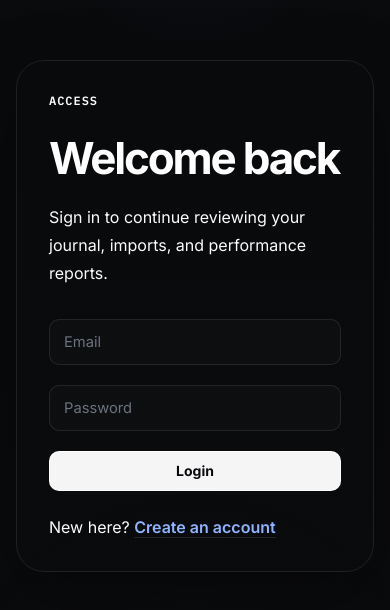
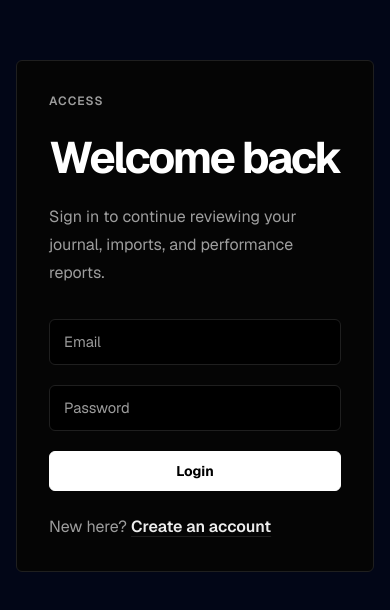
Before and after one commit to sim-haupt/Trader, a React (Vite) app in the folder frontend/: page /login in a window 390 px wide. Shown: the part 106-716 px from the top of the page. Built offline with nearby package versions, Linux system fonts and the light colour scheme; no server answers.

Commit message:
redesign

```diff
--- a/frontend/src/components/ui/EmptyState.jsx
+++ b/frontend/src/components/ui/EmptyState.jsx
@@ -1,11 +1,11 @@
 function EmptyState({ title, description }) {
   return (
     <div className="ui-panel border-dashed px-6 py-14 text-center">
-      <div className="mx-auto flex h-16 w-16 items-center justify-center rounded-[18px] border border-[var(--line)] bg-white/[0.025] shadow-[inset_0_1px_0_rgba(255,255,255,0.02)]">
-        <div className="h-3 w-3 rounded-full bg-[var(--accent)] shadow-[0_0_0_6px_rgba(124,156,255,0.12)]" />
+      <div className="mx-auto flex h-16 w-16 items-center justify-center rounded-[6px] border border-[var(--line)] bg-black">
+        <div className="h-3 w-3 rounded-[6px] bg-[var(--text)]" />
       </div>
       <h3 className="mt-6 text-[1.8rem] font-semibold tracking-[-0.05em] text-white">{title}</h3>
-      <p className="mx-auto mt-3 max-w-xl text-base leading-7 text-white/54">{description}</p>
+      <p className="mx-auto mt-3 max-w-xl text-base leading-7 text-[var(--text-muted)]">{description}</p>
     </div>
   );
 }
--- a/frontend/src/index.css
+++ b/frontend/src/index.css
@@ -1,4 +1,4 @@
-@import url("https://fonts.googleapis.com/css2?family=IBM+Plex+Mono:wght@400;500;600&family=Inter:wght@400;500;600;700;800&display=swap");
+@import url("https://fonts.googleapis.com/css2?family=Geist:wght@400;500;600;700;800&display=swap");
 
 @tailwind base;
 @tailwind components;
@@ -7,38 +7,38 @@
 :root,
 body,
 body[data-theme="dark"] {
-  --bg-canvas: #0a0b0d;
-  --bg-elevated: #0f1012;
-  --surface-1: rgba(13, 15, 18, 0.98);
-  --surface-2: rgba(16, 18, 22, 0.985);
-  --surface-3: rgba(255, 255, 255, 0.03);
-  --surface-soft: rgba(255, 255, 255, 0.018);
-  --line: rgba(255, 255, 255, 0.09);
-  --line-strong: rgba(255, 255, 255, 0.14);
-  --line-soft: rgba(255, 255, 255, 0.04);
-  --text: #fcfcfd;
-  --text-soft: #e4e4e7;
-  --text-muted: #a1a1aa;
-  --text-dim: #6b7280;
-  --accent: #5b8cff;
-  --accent-strong: #90b4ff;
-  --accent-soft: rgba(91, 140, 255, 0.14);
+  --bg-canvas: #000000;
+  --bg-elevated: #000000;
+  --surface-1: #000000;
+  --surface-2: #050505;
+  --surface-3: #0b0b0b;
+  --surface-soft: #0c0c0c;
+  --line: rgb(31, 31, 31);
+  --line-strong: rgb(31, 31, 31);
+  --line-soft: rgb(31, 31, 31);
+  --text: #ededed;
+  --text-soft: #ededed;
+  --text-muted: #ffffff9c;
+  --text-dim: #ffffff9c;
+  --accent: #ededed;
+  --accent-strong: #ededed;
+  --accent-soft: #1f1f1f;
   --success: #5ac58b;
-  --success-soft: rgba(90, 197, 139, 0.14);
+  --success-soft: rgba(90, 197, 139, 0.12);
   --danger: #ef6b73;
-  --danger-soft: rgba(239, 107, 115, 0.14);
+  --danger-soft: rgba(239, 107, 115, 0.12);
   --warning: #d7b15f;
-  --warning-soft: rgba(215, 177, 95, 0.14);
-  --info: #84b7ff;
-  --info-soft: rgba(132, 183, 255, 0.14);
-  --popover: rgba(14, 16, 20, 0.985);
-  --shadow-lg: 0 18px 54px rgba(0, 0, 0, 0.26);
-  --shadow-md: 0 10px 30px rgba(0, 0, 0, 0.2);
-  --shadow-sm: 0 4px 16px rgba(0, 0, 0, 0.12);
-  --radius-xl: 16px;
-  --radius-lg: 14px;
-  --radius-md: 12px;
-  --radius-sm: 10px;
+  --warning-soft: rgba(215, 177, 95, 0.12);
+  --info: #ededed;
+  --info-soft: rgba(255, 255, 255, 0.12);
+  --popover: #050505;
+  --shadow-lg: none;
+  --shadow-md: none;
+  --shadow-sm: none;
+  --radius-xl: 6px;
+  --radius-lg: 6px;
+  --radius-md: 6px;
+  --radius-sm: 6px;
 }
 
 *,
@@ -60,10 +60,8 @@ body {
 }
 
 body {
-  font-family: "Inter", sans-serif;
-  background:
-    radial-gradient(circle at top center, rgba(91, 140, 255, 0.045), transparent 18%),
-    linear-gradient(180deg, #0a0b0d 0%, #090a0c 22%, var(--bg-canvas) 100%);
+  font-family: "Geist", sans-serif;
+  background: var(--bg-canvas);
   color: var(--text);
   -webkit-font-smoothing: antialiased;
   text-rendering: optimizeLegibility;
@@ -74,20 +72,11 @@ body {
 }
 
 body::before {
-  content: "";
-  position: fixed;
-  inset: 0;
-  pointer-events: none;
-  background: linear-gradient(180deg, rgba(255, 255, 255, 0.02), transparent 14%);
-  opacity: 1;
+  content: none;
 }
 
 body::after {
-  content: "";
-  position: fixed;
-  inset: 0;
-  pointer-events: none;
-  background: radial-gradient(circle at center bottom, rgba(255, 255, 255, 0.012), transparent 34%);
+  content: none;
 }
 
 h1,
@@ -132,8 +121,8 @@ button:disabled {
 }
 
 ::selection {
-  background: rgba(103, 168, 255, 0.22);
-  color: var(--text);
+  background: #1f1f1f;
+  color: #ededed;
 }
 
 *::-webkit-scrollbar {
@@ -142,24 +131,24 @@ button:disabled {
 }
 
 *::-webkit-scrollbar-track {
-  background: rgba(255, 255, 255, 0.03);
+  background: #000000;
 }
 
 *::-webkit-scrollbar-thumb {
-  background: rgba(255, 255, 255, 0.14);
+  background: rgb(31, 31, 31);
   border: 2px solid transparent;
-  border-radius: 999px;
+  border-radius: 6px;
   background-clip: padding-box;
 }
 
 *::-webkit-scrollbar-thumb:hover {
-  background: rgba(255, 255, 255, 0.22);
+  background: rgb(45, 45, 45);
   background-clip: padding-box;
 }
 
 :focus-visible {
   outline: 0;
-  box-shadow: 0 0 0 3px rgba(124, 156, 255, 0.18);
+  box-shadow: 0 0 0 1px #ededed;
 }
 
 @layer components {
@@ -183,8 +172,8 @@ button:disabled {
     top: 0;
     z-index: 60;
     border-bottom: 1px solid var(--line);
-    background: rgba(10, 11, 13, 0.96);
-    backdrop-filter: blur(16px);
+    background: rgba(0, 0, 0, 0.96);
+    backdrop-filter: blur(10px);
     box-shadow: none;
     padding: 18px 28px;
   }
@@ -193,12 +182,12 @@ button:disabled {
     border: 1px solid var(--line);
     border-radius: var(--radius-lg);
     background: var(--surface-1);
-    box-shadow: inset 0 1px 0 rgba(255, 255, 255, 0.015);
-    backdrop-filter: blur(8px);
+    box-shadow: none;
+    backdrop-filter: none;
   }
 
   .ui-title {
-    font-family: "IBM Plex Mono", monospace;
+    font-family: "Geist", sans-serif;
     font-weight: 600;
     letter-spacing: 0.08em;
     text-transform: uppercase;
@@ -216,7 +205,7 @@ button:disabled {
     min-height: 44px;
     border: 1px solid var(--line);
     border-radius: var(--radius-sm);
-    background: rgba(255, 255, 255, 0.018);
+    background: #000000;
     color: var(--text);
     padding: 11px 14px;
     font-size: 0.92rem;
@@ -232,14 +221,14 @@ button:disabled {
   }
 
   .ui-input:hover {
-    border-color: rgba(255, 255, 255, 0.14);
-    background: rgba(255, 255, 255, 0.024);
+    border-color: var(--line);
+    background: #050505;
   }
 
   .ui-input:focus {
-    border-color: rgba(124, 156, 255, 0.52);
-    background: rgba(255, 255, 255, 0.03);
-    box-shadow: 0 0 0 3px rgba(124, 156, 255, 0.12);
+    border-color: var(--line);
+    background: #050505;
+    box-shadow: 0 0 0 1px #ededed;
   }
 
   .ui-button,
@@ -250,7 +239,7 @@ button:disabled {
     align-items: center;
     justify-content: center;
     gap: 8px;
-    border-radius: 10px;
+    border-radius: var(--radius-sm);
     border: 1px solid var(--line);
     transition:
       border-color 120ms ease,
@@ -269,8 +258,8 @@ button:disabled {
   }
 
   .ui-button {
-    background: rgba(255, 255, 255, 0.018);
-    color: var(--text-soft);
+    background: #000000;
+    color: #ededed;
     padding: 9px 13px;
     font-size: 0.86rem;
     font-weight: 600;
@@ -278,13 +267,13 @@ button:disabled {
   }
 
   .ui-button:hover {
-    background: rgba(255, 255, 255, 0.03);
+    background: #1f1f1f;
   }
 
   .ui-button-solid {
-    background: rgba(255, 255, 255, 0.96);
-    border-color: rgba(255, 255, 255, 0.96);
-    color: #090a0d;
+    background: #ffffff;
+    border-color: #ffffff;
+    color: #000000;
     padding: 9px 13px;
     font-size: 0.86rem;
     font-weight: 700;
@@ -292,20 +281,25 @@ button:disabled {
   }
 
   .ui-button-solid:hover {
-    background: #ffffff;
+    background: #ededed;
+    border-color: #ededed;
   }
 
   .ui-button-danger {
-    background: rgba(239, 107, 115, 0.08);
-    border-color: rgba(239, 107, 115, 0.16);
+    background: #000000;
+    border-color: var(--line);
     color: var(--danger);
     padding: 9px 13px;
     font-size: 0.86rem;
     font-weight: 700;
   }
 
+  .ui-button-danger:hover {
+    background: #1f1f1f;
+  }
+
   .ui-chip {
-    background: rgba(255, 255, 255, 0.022);
+    background: #000000;
     color: var(--text-muted);
     padding: 6px 10px;
     font-size: 0.74rem;
@@ -315,12 +309,12 @@ button:disabled {
   .ui-notice {
     border: 1px solid var(--line-strong);
     border-radius: var(--radius-md);
-    background: linear-gradient(180deg, rgba(255, 255, 255, 0.03), rgba(255, 255, 255, 0.012));
+    background: #050505;
     color: var(--text);
     padding: 14px 16px;
     font-size: 0.93rem;
     line-height: 1.6;
-    box-shadow: inset 0 1px 0 rgba(255, 255, 255, 0.02);
+    box-shadow: none;
   }
 
   .ui-table-shell {
@@ -334,13 +328,13 @@ button:disabled {
   .ui-surface-subtle {
     border: 1px solid var(--line);
     border-radius: var(--radius-md);
-    background: rgba(255, 255, 255, 0.025);
+    background: #050505;
   }
 
   .ui-metric-tile {
     border: 1px solid var(--line);
     border-radius: var(--radius-md);
-    background: rgba(255,255,255,0.016);
+    background: #050505;
     padding: 16px;
   }
 
@@ -349,7 +343,7 @@ button:disabled {
     border-radius: var(--radius-lg);
     background: var(--popover);
     box-shadow: var(--shadow-lg);
-    backdrop-filter: blur(18px);
+    backdrop-filter: none;
   }
 
   .ui-segment {
@@ -359,13 +353,13 @@ button:disabled {
     padding: 4px;
     border: 1px solid var(--line);
     border-radius: var(--radius-sm);
-    background: rgba(255, 255, 255, 0.016);
+    background: #000000;
   }
 
   .ui-segment button {
     border: 0;
     background: transparent;
-    border-radius: 10px;
+    border-radius: var(--radius-sm);
     padding: 8px 12px;
     font-size: 0.78rem;
     font-weight: 600;
@@ -374,14 +368,14 @@ button:disabled {
   }
 
   .ui-segment button:hover {
-    background: rgba(255, 255, 255, 0.035);
+    background: #1f1f1f;
     color: var(--text);
   }
 
   .ui-segment button[data-active="true"] {
-    background: rgba(255, 255, 255, 0.06);
+    background: #1f1f1f;
     color: var(--text);
-    box-shadow: inset 0 0 0 1px rgba(255, 255, 255, 0.08);
+    box-shadow: inset 0 0 0 1px var(--line);
   }
 
   .ui-link {
@@ -390,12 +384,12 @@ button:disabled {
   }
 
   .ui-link:hover {
-    color: #c8d7ff;
+    color: #ffffff;
   }
 
   .ui-sidebar {
     border-right: 1px solid var(--line);
-    background: rgba(5, 6, 8, 0.96);
+    background: #000000;
   }
 
   .ui-sidebar-nav {
@@ -410,7 +404,7 @@ button:disabled {
     gap: 10px;
     min-height: 40px;
     border: 1px solid transparent;
-    border-radius: 10px;
+    border-radius: var(--radius-sm);
     padding: 0 12px;
     color: var(--text-muted);
     font-size: 0.92rem;
@@ -419,19 +413,19 @@ button:disabled {
   }
 
   .ui-sidebar-link:hover {
-    background: rgba(255, 255, 255, 0.03);
+    background: #1f1f1f;
     color: var(--text);
   }
 
   .ui-sidebar-link[data-active="true"] {
     border-color: var(--line);
-    background: rgba(255, 255, 255, 0.06);
+    background: #1f1f1f;
     color: var(--text);
   }
 
   .ui-content {
     min-width: 0;
-    background: rgba(8, 9, 11, 0.72);
+    background: #000000;
   }
 
   .ui-content-body {
--- a/frontend/src/pages/LoginPage.jsx
+++ b/frontend/src/pages/LoginPage.jsx
@@ -31,33 +31,33 @@ function LoginPage() {
 
   return (
     <div className="flex min-h-screen items-center justify-center px-4 py-10">
-      <div className="grid w-full max-w-6xl overflow-hidden rounded-[28px] border border-[var(--line)] bg-[linear-gradient(180deg,rgba(255,255,255,0.02),rgba(255,255,255,0.006)),var(--surface-2)] shadow-[0_24px_72px_rgba(0,0,0,0.3)] lg:grid-cols-[1.15fr_0.85fr]">
-        <section className="hidden border-r border-[var(--line)] bg-[radial-gradient(circle_at_top_left,rgba(124,156,255,0.12),transparent_24%),linear-gradient(180deg,rgba(255,255,255,0.018),transparent)] p-12 lg:block">
-          <p className="ui-title text-xs text-white/38">Trading analytics workspace</p>
+      <div className="grid w-full max-w-6xl overflow-hidden rounded-[6px] border border-[var(--line)] bg-[var(--surface-2)] lg:grid-cols-[1.15fr_0.85fr]">
+        <section className="hidden border-r border-[var(--line)] bg-[#050505] p-12 lg:block">
+          <p className="ui-title text-xs text-[var(--text-muted)]">Trading analytics workspace</p>
           <h1 className="mt-8 max-w-lg text-5xl font-bold leading-[0.98] tracking-[-0.055em] text-white">
             A quieter, sharper way to review every trading decision.
           </h1>
-          <p className="mt-6 max-w-xl text-lg leading-8 text-white/64">
+          <p className="mt-6 max-w-xl text-lg leading-8 text-[var(--text-muted)]">
             Built for structured review, dense data, and calm execution analysis without the noise of a typical retail trading UI.
           </p>
           <div className="mt-10 grid gap-4 md:grid-cols-2">
             <div className="ui-metric-tile">
-              <p className="ui-title text-[10px] text-white/36">Trade Review</p>
+              <p className="ui-title text-[10px] text-[var(--text-muted)]">Trade Review</p>
               <p className="mt-3 text-2xl font-semibold tracking-[-0.03em] text-white">Execution Replay</p>
-              <p className="mt-2 text-sm leading-6 text-white/54">Click into trades and inspect fills, notes, tags, and context in one place.</p>
+              <p className="mt-2 text-sm leading-6 text-[var(--text-muted)]">Click into trades and inspect fills, notes, tags, and context in one place.</p>
             </div>
             <div className="ui-metric-tile">
-              <p className="ui-title text-[10px] text-white/36">Performance</p>
+              <p className="ui-title text-[10px] text-[var(--text-muted)]">Performance</p>
               <p className="mt-3 text-2xl font-semibold tracking-[-0.03em] text-white">Structured Reports</p>
-              <p className="mt-2 text-sm leading-6 text-white/54">Analyze behavior through ranges, comparisons, instrument buckets, drawdown, and journal notes.</p>
+              <p className="mt-2 text-sm leading-6 text-[var(--text-muted)]">Analyze behavior through ranges, comparisons, instrument buckets, drawdown, and journal notes.</p>
             </div>
           </div>
         </section>
 
         <section className="flex flex-col justify-center p-8 sm:p-12">
-          <p className="ui-title text-xs text-white/38">Access</p>
+          <p className="ui-title text-xs text-[var(--text-muted)]">Access</p>
           <h2 className="mt-4 text-[2.75rem] font-bold tracking-[-0.05em] text-white">Welcome back</h2>
-          <p className="mt-3 max-w-md text-base leading-7 text-white/62">
+          <p className="mt-3 max-w-md text-base leading-7 text-[var(--text-muted)]">
             Sign in to continue reviewing your journal, imports, and performance reports.
           </p>
 
@@ -92,7 +92,7 @@ function LoginPage() {
             </button>
           </form>
 
-          <p className="mt-6 text-base text-white/62">
+          <p className="mt-6 text-base text-[var(--text-muted)]">
             New here?{" "}
             <Link to="/register" className="ui-link font-semibold underline decoration-white/10 underline-offset-4">
               Create an account
```
Also changed, not shown: frontend/src/components/TradeTable.jsx (+5 -5 lines), frontend/src/components/ui/CustomSelect.jsx (+5 -5 lines), frontend/src/components/ui/DateRangePicker.jsx (+13 -13 lines), frontend/src/components/ui/RichTextEditor.jsx (+9 -9 lines), frontend/src/context/NotificationContext.jsx (+9 -9 lines), frontend/src/layouts/AppShell.jsx (+9 -9 lines), frontend/src/pages/RegisterPage.jsx (+4 -4 lines), frontend/tailwind.config.js (+13 -13 lines).
